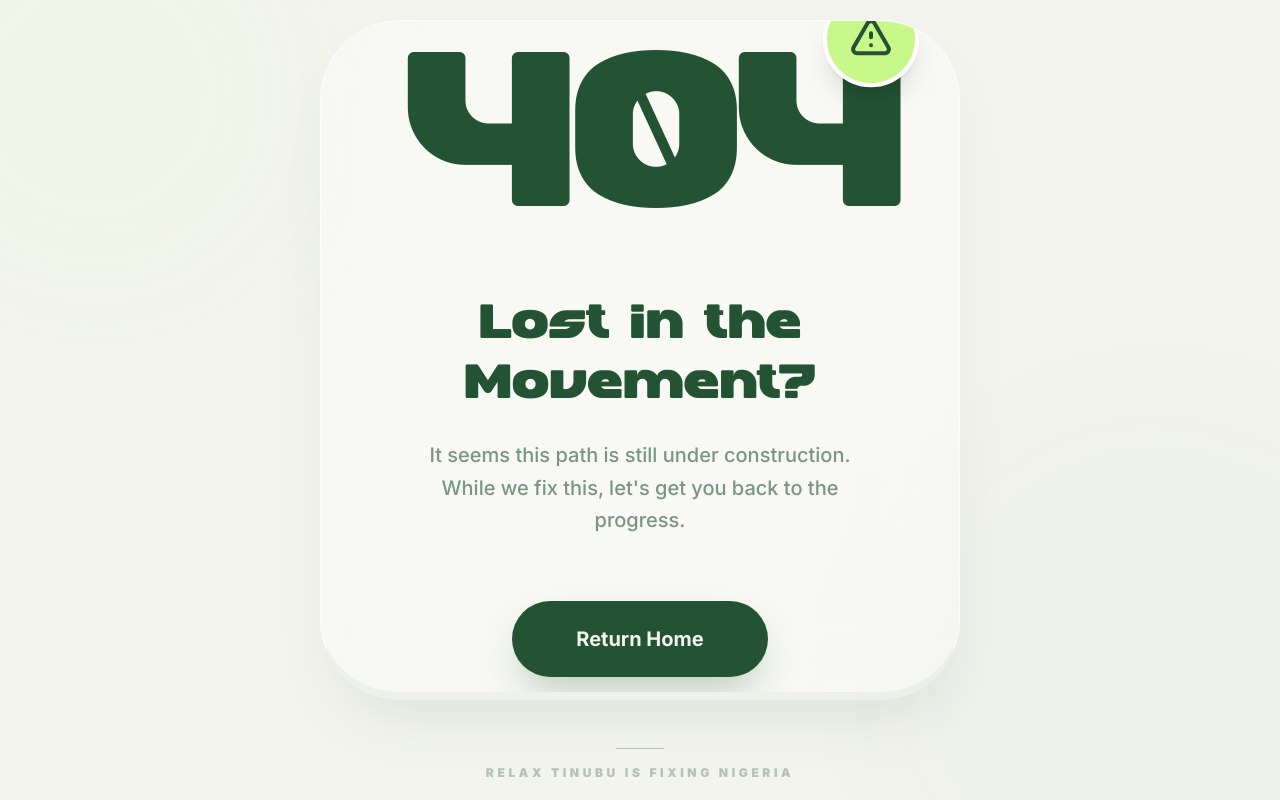
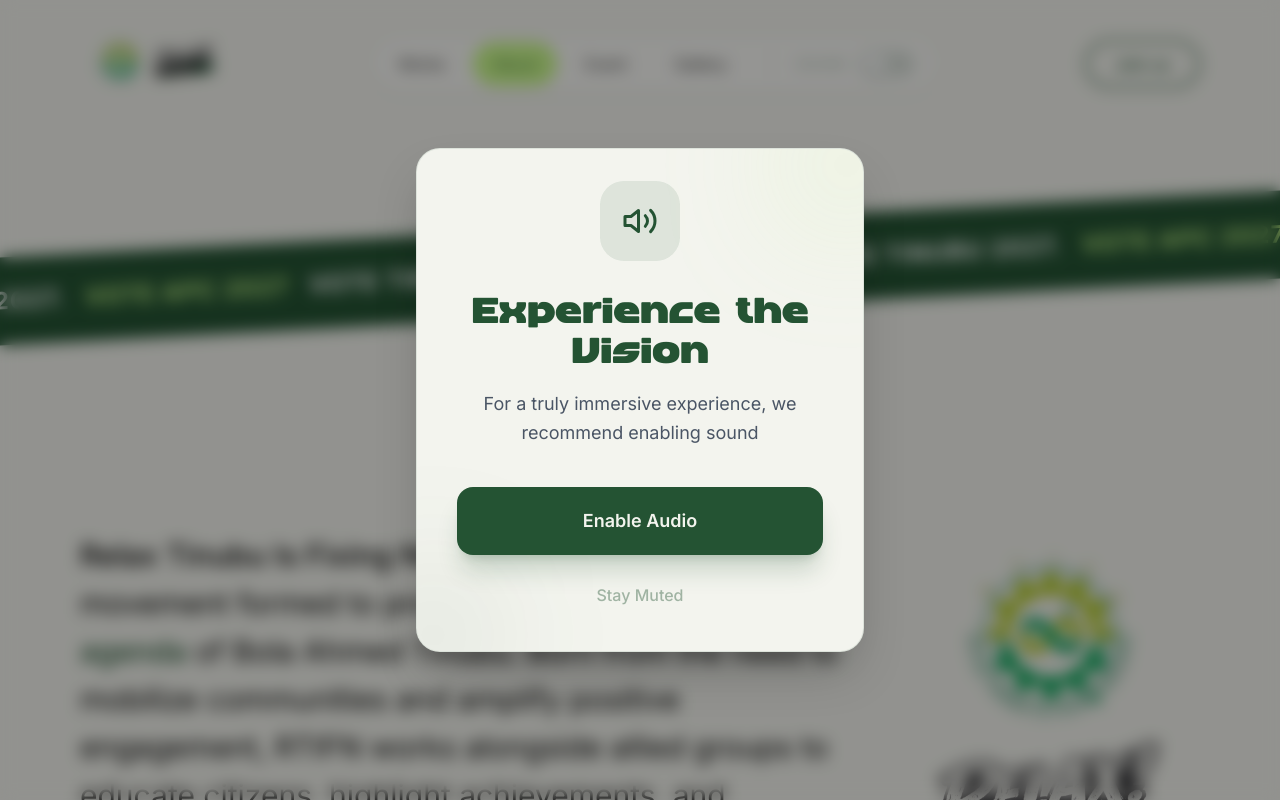
Before and after one commit to blueducksltd/relaxnigeria, a Next.js app: page /about in a window 1280 px wide. Before the commit this address had no page. Shown: the top 800 px of the page. Built offline with nearby package versions, Linux system fonts and the light colour scheme.

Commit message:
designed about page and modified header

```diff
--- /dev/null
+++ b/app/(site)/about/page.tsx
@@ -0,0 +1,54 @@
+import Stakeholders from '@/components/about/Stakeholders'
+import BannerRight from '@/components/BannerRight'
+import Image from 'next/image'
+import React from 'react'
+
+const items = [
+    {
+        title: 'Our Vision',
+        content: 'External foreign reserves surged from about $3.99 billion in 2023 to over $23 billion by end of 2024, strengthening Nigeria’s cash buffer and investor confidence. Over $50 billion in new FDI commitments were unlocked alongside $8 billion in oil and gas investments. GDP growth hit around 3.8%–4.2%, with the World Bank projecting continued growth in 2026.'
+    },
+
+    {
+        title: 'Our Mission',
+        content: 'External foreign reserves surged from about $3.99 billion in 2023 to over $23 billion by end of 2024, strengthening Nigeria’s cash buffer and investor confidence. Over $50 billion in new FDI commitments were unlocked alongside $8 billion in oil and gas investments. GDP growth hit around 3.8%–4.2%, with the World Bank projecting continued growth in 2026.'
+    }
+]
+
+const About = () => {
+    return (
+        <main className='w-full'>
+            <section className='pt-32 md:pt-56'>
+                <BannerRight />
+            </section>
+
+            <section className='px-6 md:px-20 py-16 md:py-44 flex flex-col lg:flex-row justify-center gap-10 items-center'>
+                <p className='text-left text-xl md:text-3xl w-full lg:w-200 leading-relaxed md:leading-12'>
+                    <span className='font-medium'>Relax Tinubu Is Fixing Nigeria (RTIFN)</span> is a grassroots movement formed to promote the <span className='font-medium text-darkgreen'>Renewed Hope agenda</span> of Bola Ahmed Tinubu. Born from the need to mobilize communities and amplify positive engagement, RTIFN works alongside allied groups to educate citizens, highlight achievements, and encourage active participation in building a <span className='font-medium'>stronger Nigeria.</span>
+                </p>
+
+                <div className='flex flex-col items-center'>
+                    <Image src={'/hope.png'} alt='about' width={450} height={450} className='w-full max-w-[300px] md:w-[450px] h-auto' />
+                    <Image src={'/rtifn.png'} alt='about' width={450} height={450} className='-mt-32 md:-mt-32 w-full max-w-[300px] md:w-[450px] h-auto' />
+                </div>
+            </section>
+
+            <section className='grid grid-cols-1 md:grid-cols-2 gap-6 md:gap-7 px-6 md:px-20'>
+                {items.map((item, index) => (
+                    <div className='bg-white p-7 md:p-10 rounded-3xl md:rounded-4xl border border-darkgreen/5' key={index}>
+                        <div className='flex flex-col sm:flex-row justify-between items-start sm:items-center gap-4 mb-4'>
+                            <p className='text-lg font-bold text-black text-left'>{index + 1}. {item.title}</p>
+                        </div>
+                        <hr className='border-darkgreen/10 my-5 w-full' />
+                        <p className='text-left mt-2 leading-relaxed'>{item.content}</p>
+                    </div>
+                ))}
+            </section>
+
+            {/* Stakeholders */}
+            <Stakeholders />
+        </main>
+    )
+}
+
+export default About
--- a/components/BannerRight.tsx
+++ b/components/BannerRight.tsx
@@ -13,7 +13,7 @@ const BannerRight = () => {
 
     return (
         <main className='-skew-y-2 md:-skew-y-3 select-none'>
-            <section className='w-full py-5 md:py-7 bg-darkgreen flex items-center'>
+            <section className='w-full py-5 md:py-7 bg-darkgreen flex items-center overflow-hidden'>
                 <motion.div
                     className='flex items-center gap-x-5 whitespace-nowrap px-6'
                     animate={{ x: ["0%", "-50%"] }}
--- a/components/Events.tsx
+++ b/components/Events.tsx
@@ -7,7 +7,7 @@ const Events = () => {
         <main className='px-6 md:px-20 bg-[#FBFFDD] py-20 md:py-24 my-20 md:my-44 rounded-[40px] md:rounded-[100px] overflow-hidden'>
             <section className='flex flex-col sm:flex-row justify-between items-start sm:items-center mb-12 md:mb-16 gap-6'>
                 <div>
-                    <h2 className='text-sm md:text-lg text-black/60 font-medium uppercase tracking-wider'>Programs to attend</h2>
+                    <h2 className='text-sm md:text-lg text-black/60 font-medium'>Programs to attend</h2>
                     <p className='font-laybar text-5xl md:text-7xl mt-2 text-darkgreen'>Our Events</p>
                 </div>
 
--- a/components/Footer.tsx
+++ b/components/Footer.tsx
@@ -7,7 +7,7 @@ import BannerRight from './BannerRight'
 
 const Footer = () => {
     return (
-        <main className="overflow-x-hidden">
+        <main className="">
             {/* Banner Right */}
             <BannerRight />
 
--- a/components/Header.tsx
+++ b/components/Header.tsx
@@ -5,12 +5,21 @@ import Link from 'next/link'
 import Image from 'next/image'
 import SoundToggle from './SoundToggle'
 import { motion, useScroll, useMotionValueEvent, AnimatePresence } from 'motion/react'
+import { usePathname } from 'next/navigation'
 
 const Header = () => {
     const [isVisible, setIsVisible] = useState(true)
     const [isScrolled, setIsScrolled] = useState(false)
     const [isMenuOpen, setIsMenuOpen] = useState(false)
     const { scrollY } = useScroll()
+    const pathname = usePathname()
+
+    const navItems = [
+        { name: 'Works', href: '/' },
+        { name: 'About', href: '/about' },
+        { name: 'Event', href: '/event' },
+        { name: 'Gallery', href: '/gallery' },
+    ]
 
     useMotionValueEvent(scrollY, "change", (latest) => {
         const previous = scrollY.getPrevious() ?? 0
@@ -64,18 +73,13 @@ const Header = () => {
                 {/* Desktop Menu */}
                 <div className='hidden lg:flex items-center gap-4 bg-white/40 p-1.5 rounded-full border border-darkgreen/5 backdrop-blur-sm shadow-sm'>
                     <ul className='flex items-center gap-2'>
-                        <li>
-                            <Link href={'/'} className='bg-lightgreen text-darkgreen font-medium rounded-full px-5 py-2.5 hover:scale-[1.02] active:scale-[0.98] transition-all inline-block'>Works</Link>
-                        </li>
-                        <li>
-                            <Link href={'/'} className='rounded-full px-5 py-2.5 hover:bg-darkgreen/5 transition-all inline-block'>About</Link>
-                        </li>
-                        <li>
-                            <Link href={'/'} className='rounded-full px-5 py-2.5 hover:bg-darkgreen/5 transition-all inline-block'>Event</Link>
-                        </li>
-                        <li>
-                            <Link href={'/'} className='rounded-full px-5 py-2.5 hover:bg-darkgreen/5 transition-all inline-block'>Gallery</Link>
-                        </li>
+                        {navItems.map((item, index) => (
+                            <li key={index}>
+                                <Link href={item.href} className={`${pathname === item.href ? 'bg-lightgreen text-darkgreen' : 'hover:bg-darkgreen/5'} rounded-full px-5 py-2.5 transition-all inline-block`}>
+                                    {item.name}
+                                </Link>
+                            </li>
+                        ))}
                     </ul>
                     <li className='h-8 w-px bg-darkgreen/10 mx-2 list-none' />
                     <div className='pr-4'>
@@ -118,18 +122,11 @@ const Header = () => {
                         className='lg:hidden fixed inset-0 bg-milk z-105 flex flex-col pt-32 px-6'
                     >
                         <ul className='flex flex-col gap-6 text-2xl font-laybar font-medium text-darkgreen'>
-                            <motion.li initial={{ x: -20, opacity: 0 }} animate={{ x: 0, opacity: 1 }} transition={{ delay: 0.1 }}>
-                                <Link href={'/'} onClick={toggleMenu} className="block py-2 border-b border-darkgreen/5">Works</Link>
-                            </motion.li>
-                            <motion.li initial={{ x: -20, opacity: 0 }} animate={{ x: 0, opacity: 1 }} transition={{ delay: 0.2 }}>
-                                <Link href={'/'} onClick={toggleMenu} className="block py-2 border-b border-darkgreen/5">About</Link>
-                            </motion.li>
-                            <motion.li initial={{ x: -20, opacity: 0 }} animate={{ x: 0, opacity: 1 }} transition={{ delay: 0.3 }}>
-                                <Link href={'/'} onClick={toggleMenu} className="block py-2 border-b border-darkgreen/5">Event</Link>
-                            </motion.li>
-                            <motion.li initial={{ x: -20, opacity: 0 }} animate={{ x: 0, opacity: 1 }} transition={{ delay: 0.4 }}>
-                                <Link href={'/'} onClick={toggleMenu} className="block py-2 border-b border-darkgreen/5">Gallery</Link>
-                            </motion.li>
+                            {navItems.map((item, index) => (
+                                <motion.li key={index} initial={{ x: -20, opacity: 0 }} animate={{ x: 0, opacity: 1 }} transition={{ delay: 0.1 }}>
+                                    <Link href={item.href} onClick={toggleMenu} className="block py-2 border-b border-darkgreen/5">{item.name}</Link>
+                                </motion.li>
+                            ))}
                         </ul>
 
                         <div className="mt-auto mb-10 flex flex-col gap-6">
--- /dev/null
+++ b/components/about/Stakeholders.tsx
@@ -0,0 +1,50 @@
+'use client'
+import React from 'react'
+
+const Stakeholders = () => {
+    return (
+        <main className='px-6 md:px-20 bg-darkgreen py-12 md:py-24 my-10 md:my-44 overflow-hidden'>
+            <section className='flex flex-col lg:flex-row items-center lg:justify-between gap-10 md:gap-16'>
+                <div className='flex flex-col items-center lg:items-start text-center lg:text-left'>
+                    <h2 className='text-sm md:text-lg text-white'>Enugu State Exco Structure</h2>
+                    <p className='font-laybar text-3xl md:text-6xl mt-2 text-[#FBFFDD] leading-tight'>Meet the <br className="hidden md:block" /> Stakeholders</p>
+                </div>
+
+                <div className='flex flex-col gap-5 md:gap-8 w-full md:w-auto items-center lg:items-end font-inter'>
+                    <div className='flex items-center gap-4 md:gap-8'>
+                        <div className='w-14 h-14 md:w-36 md:h-36 bg-[url(/governor.png)] bg-cover rounded-full shrink-0 shadow-lg border-2 border-milk/10'></div>
+
+                        <div className='w-56 md:w-xl h-14 md:h-36 bg-lightgreen rounded-full flex flex-col items-start justify-center pl-4 md:pl-7 shrink-0 shadow-lg'>
+                            <p className='font-bold text-[10px] md:text-lg text-black'>Dr. Peter Ndubuisi Mbah</p>
+                            <p className='text-[8px] md:text-sm text-black'>Governor of Enugu State</p>
+                            <p className='text-[7px] md:text-sm text-black mt-0.5'>RTIFN Patron</p>
+                        </div>
+                    </div>
+
+                    <div className='flex items-center gap-4 md:gap-8'>
+                        <div className='w-14 h-14 md:w-36 md:h-36 bg-[url(/seyi.png)] bg-cover rounded-full shrink-0 shadow-lg border-2 border-milk/10'></div>
+
+                        <div className='w-56 md:w-xl h-14 md:h-36 bg-lightgreen rounded-full flex flex-col items-start justify-center pl-4 md:pl-7 shrink-0 shadow-lg'>
+                            <p className='font-bold text-[10px] md:text-lg text-black'>Oluwaseyi Abiodun Tinubu</p>
+                            <p className='text-[8px] md:text-sm text-black'>(Seyi Tinubu)</p>
+                            <p className='text-[7px] md:text-sm text-black mt-0.5'>Òkanlòmọ of Yorubaland’</p>
+                            <p className='text-[7px] md:text-sm text-black mt-0.5'>Director General RTFIN</p>
+                        </div>
+                    </div>
+
+                    <div className='flex items-center gap-4 md:gap-8'>
+                        <div className='w-14 h-14 md:w-36 md:h-36 bg-[url(/johnson.png)] bg-cover rounded-full shrink-0 shadow-lg border-2 border-milk/10'></div>
+
+                        <div className='w-56 md:w-xl h-14 md:h-36 bg-lightgreen rounded-full flex flex-col items-start justify-center pl-4 md:pl-7 shrink-0 shadow-lg'>
+                            <p className='font-bold text-[10px] md:text-lg text-black'>Dr. Johnson Samuel Ani</p>
+                            <p className='text-[8px] md:text-sm text-black'>Majority Leader Enugu</p>
+                            <p className='text-[7px] md:text-sm text-black mt-0.5'>RTIFN Enugu Coordinator</p>
+                        </div>
+                    </div>
+                </div>
+            </section>
+        </main>
+    )
+}
+
+export default Stakeholders
```
Also changed, not shown: public/hope.png (added).
